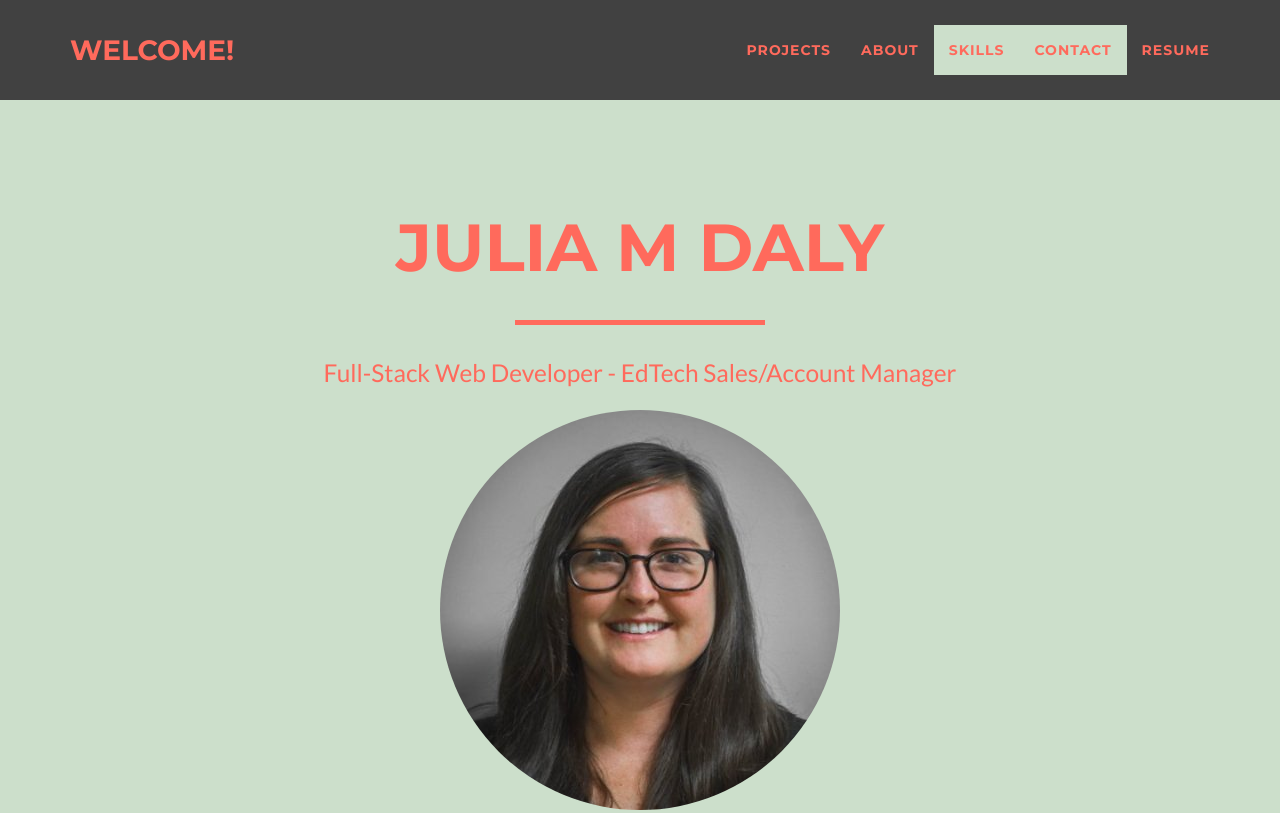
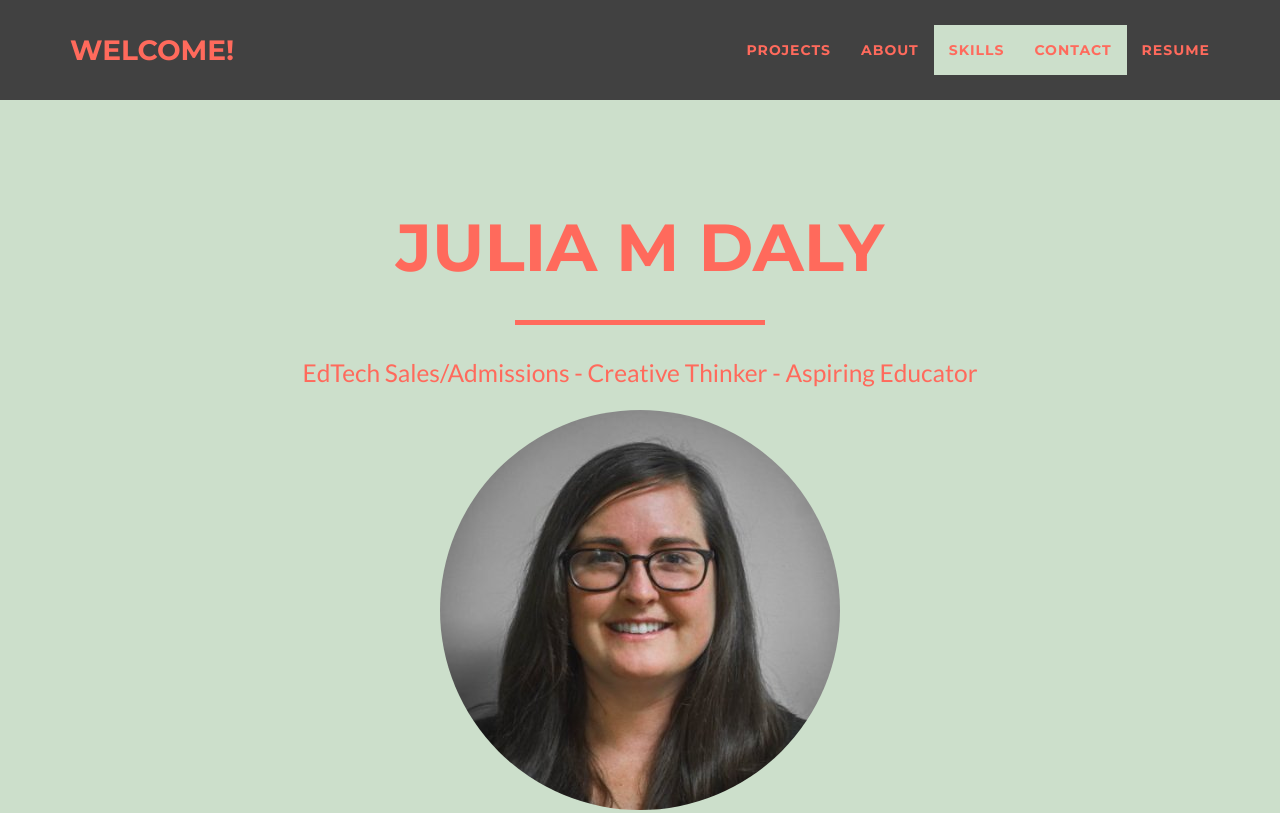
Before and after one commit to jdaly04/portfolio, a website: page index.html in a window 1280 px wide. Shown: the top 813 px of the page. Drawn offline with nearby package versions, Linux system fonts and the light colour scheme.

Commit message:
edits brief captions

```diff
--- a/index.html
+++ b/index.html
@@ -83,7 +83,7 @@
                     <div class="intro-text">
                         <span class="name">JULIA M DALY</span>
                         <hr class="star-light">
-                        <span class="skills">Full-Stack Web Developer - EdTech Sales/Account Manager</span>
+                        <span class="skills"> EdTech Sales/Admissions - Creative Thinker - Aspiring Educator</span>
                         <br>
                         <br>
                         <img class="img-responsive" id="profile_photo" src="img/portfolio/julia_photo.jpg" alt="">
```
